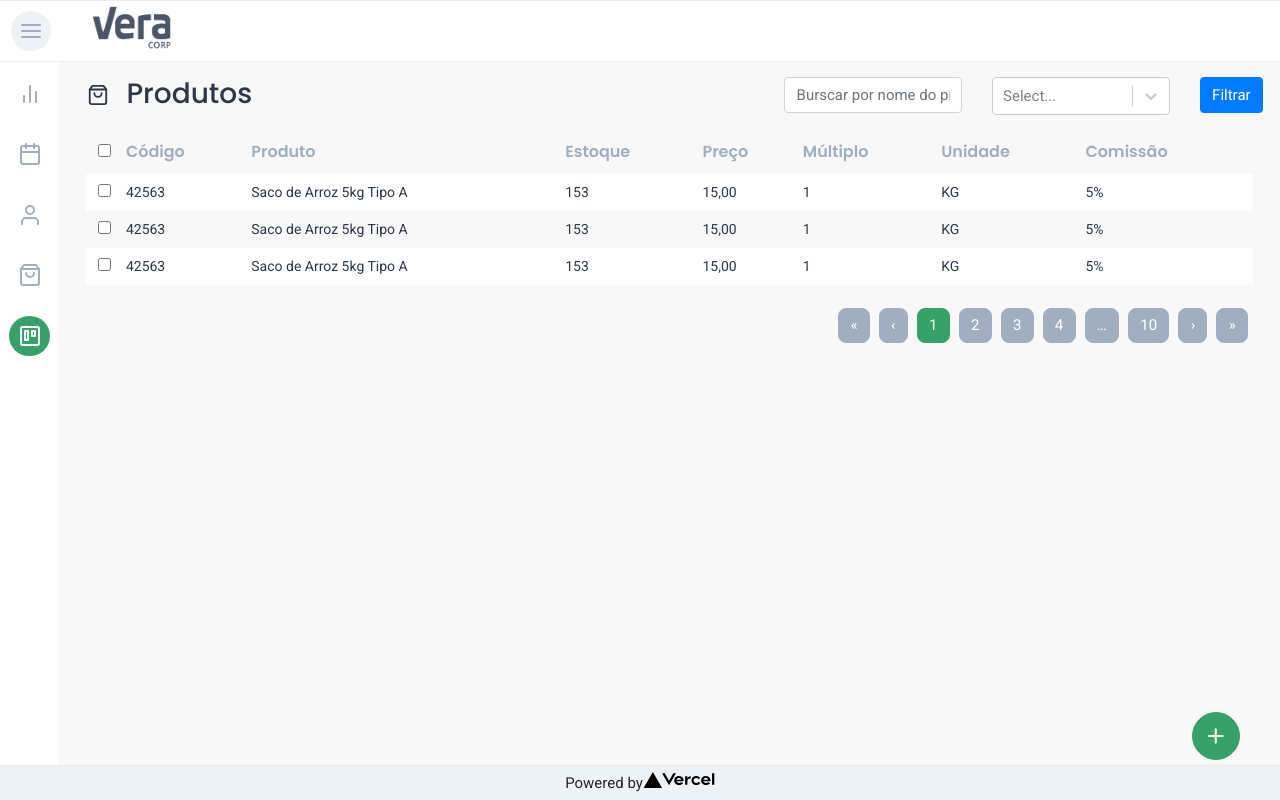
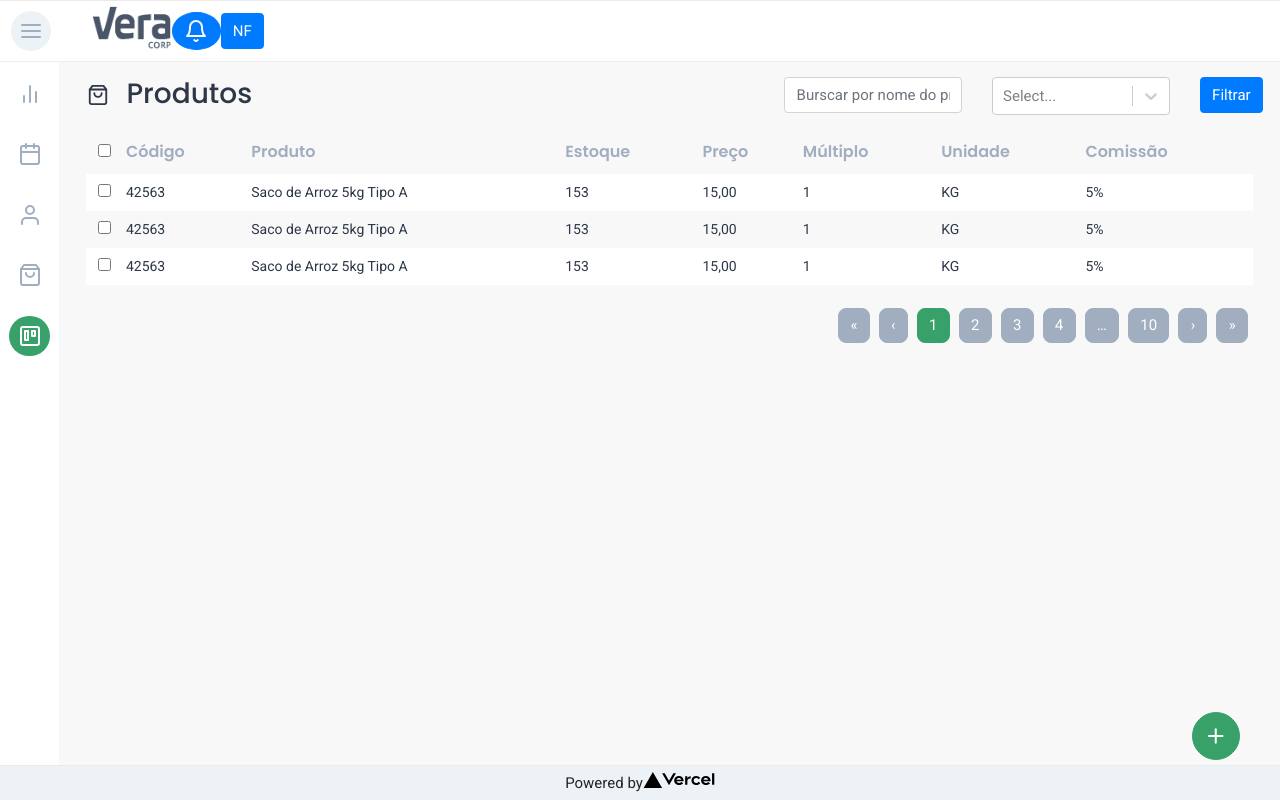
Before and after one commit to Neferson/vera_frontend, a Next.js app: page / in a window 1280 px wide. Built offline with nearby package versions, Linux system fonts and the light colour scheme.

Commit message:
Edição do arquivo Header

```diff
--- /dev/null
+++ b/src/pages/components/Header/index.tsx
@@ -0,0 +1,30 @@
+import { Bell, Menu } from 'react-feather';
+import Image from 'next/image';
+import { Button } from 'react-bootstrap';
+
+export default function Header () {
+  return (
+    <header className={"header"}>
+      <div className="menu-button-container">
+        <button className={"openMenu"}>
+          <Menu />
+        </button>
+      </div>
+
+      <div className={"logo-container"}>
+        <Image width={80} height={45} src={"/vera-corp.png"} alt="Logo Vera Corp" />
+      </div>
+
+      <div className="justify-content-end">
+        <Button className={"btn-rounded"}>
+          <Bell />
+        </Button>
+
+        <Button>
+          NF
+        </Button>
+      </div>
+
+    </header>
+  );
+}
--- a/src/pages/index.tsx
+++ b/src/pages/index.tsx
@@ -1,9 +1,10 @@
 import Head from 'next/head'
 import Image from 'next/image'
 import { Row, Col, Form, Button, Pagination } from 'react-bootstrap'
-import { Menu, BarChart2, Calendar, User, ShoppingBag, Trello, UploadCloud, Plus } from 'react-feather';
+import { BarChart2, Calendar, User, ShoppingBag, Trello, UploadCloud, Plus } from 'react-feather';
 import Select from 'react-select';
 import { useForm, SubmitHandler, Controller } from "react-hook-form";
+import Header from './components/Header';
 
 
 type Inputs = {
@@ -32,19 +33,8 @@ export default function Home() {
 
   return (
     <div className={"container-app"}>
-      <header className={"header"}>
-        <div className="menu-button-container">
-          <button className={"openMenu"}>
-            <Menu />
-          </button>
-        </div>
 
-        <div className={"logo-container"}>
-          <Image width={80} height={45} src={"/vera-corp.png"} alt="Logo Vera Corp" />
-        </div>
-      </header>
-
-
+      <Header />
 
       <main className={"main"}>
 
```
